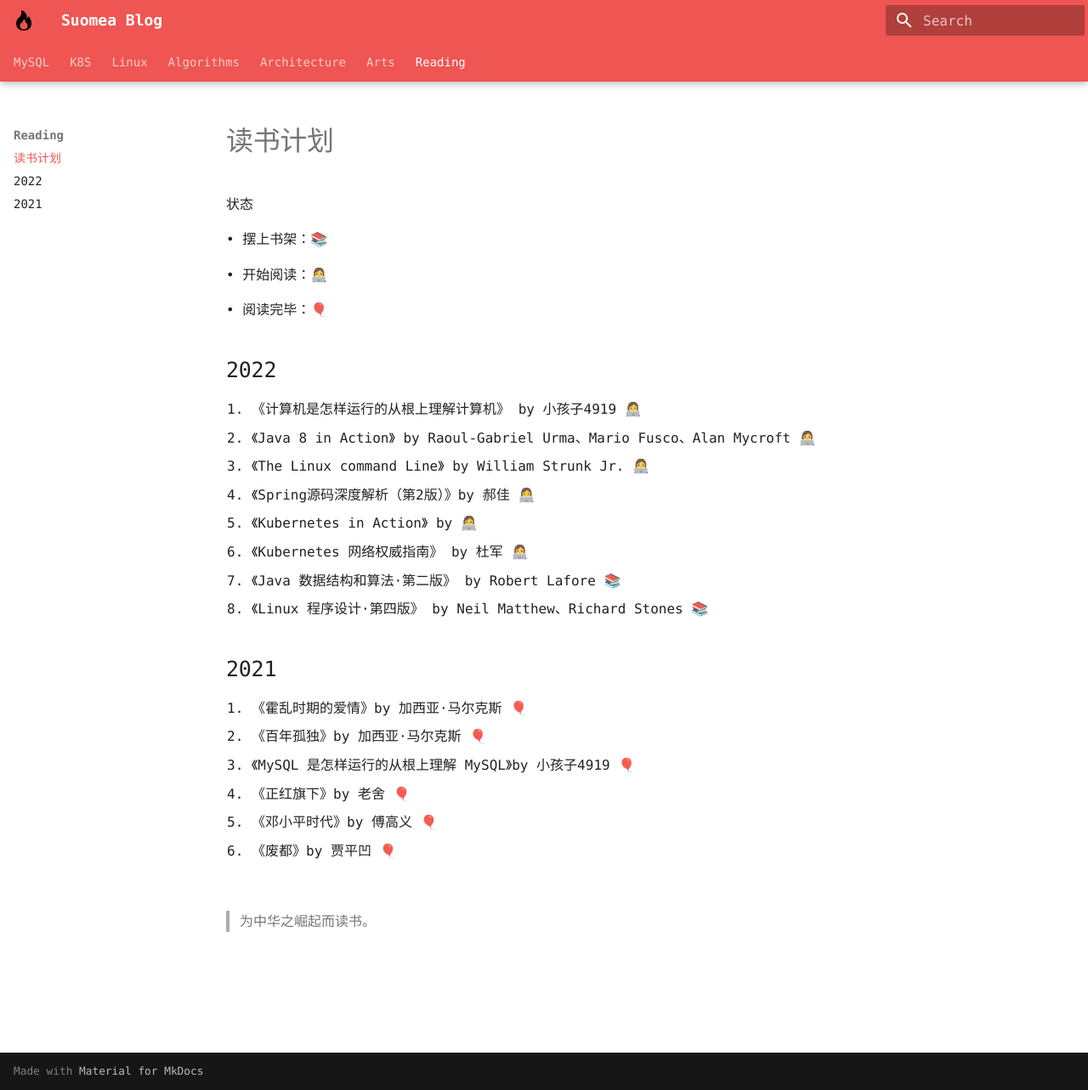
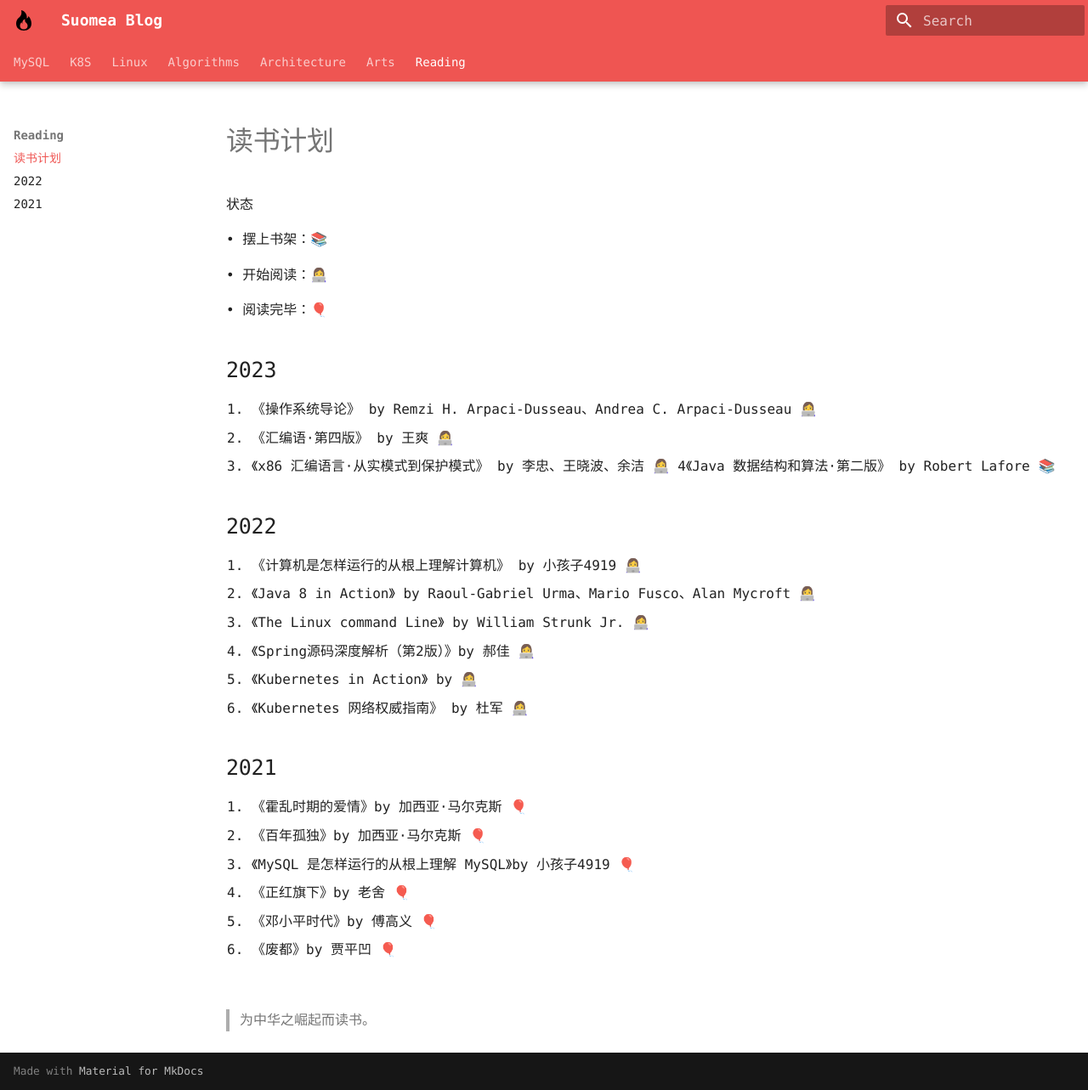
Before and after one commit to Suomea/blog, an MkDocs documentation site: the page built from docs/Reading/读书计划.md, in a window 1280 px wide and 1283 px high. Shown: the whole window at 85% size. Built offline with MkDocs 1.6.1 and Material for MkDocs 9.7.7, drawn with Linux system fonts in a browser that asks for light colours; some web fonts are replaced.

Commit message:
更新‘读书计划’。

```diff
--- a/docs/Reading/读书计划.md
+++ b/docs/Reading/读书计划.md
@@ -11,6 +11,11 @@ hide:
 
 • 阅读完毕：🎈
 
+## 2023
+1. 《操作系统导论》 by Remzi H. Arpaci-Dusseau、Andrea C. Arpaci-Dusseau 👩‍💻
+2. 《汇编语·第四版》 by 王爽 👩‍💻
+3. 《x86 汇编语言·从实模式到保护模式》 by 李忠、王晓波、余洁 👩‍💻
+4《Java 数据结构和算法·第二版》 by Robert Lafore 📚
 
 ## 2022
 1. 《计算机是怎样运行的从根上理解计算机》 by 小孩子4919 👩‍💻
@@ -19,8 +24,6 @@ hide:
 4. 《Spring源码深度解析（第2版）》by 郝佳 👩‍💻
 5. 《Kubernetes in Action》 by 👩‍💻
 6. 《Kubernetes 网络权威指南》 by 杜军 👩‍💻
-7. 《Java 数据结构和算法·第二版》 by Robert Lafore 📚
-8. 《Linux 程序设计·第四版》 by Neil Matthew、Richard Stones 📚
 
 ## 2021
 1. 《霍乱时期的爱情》by 加西亚·马尔克斯 🎈
```
